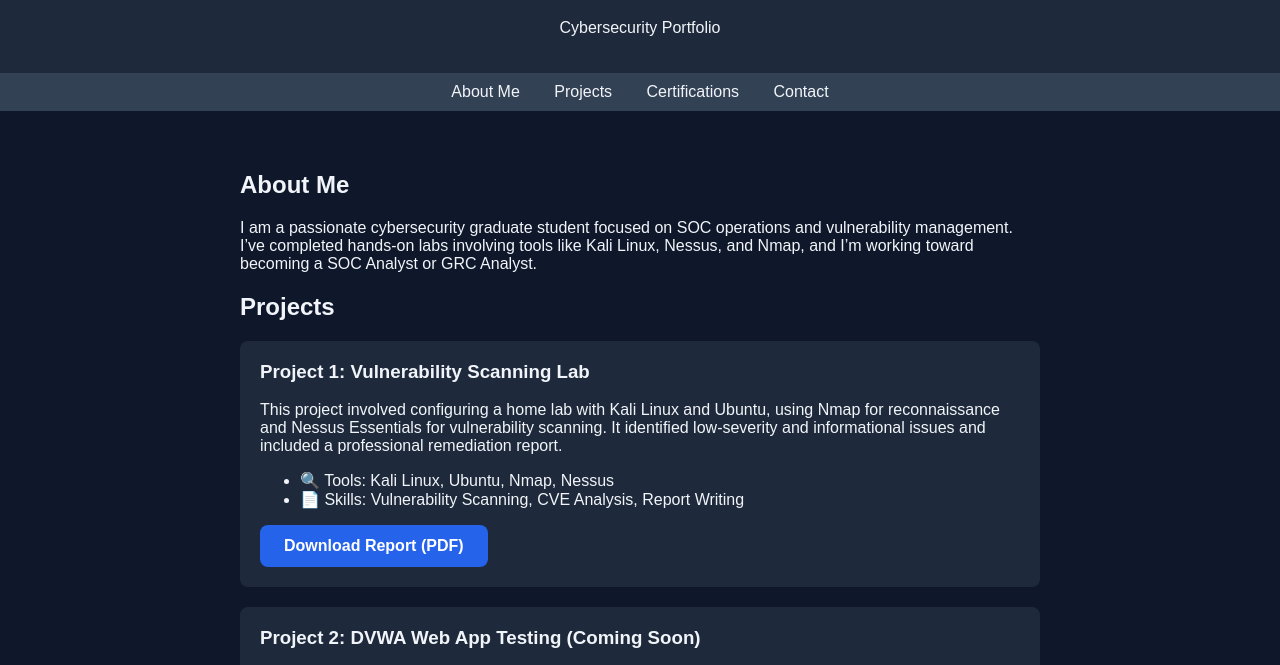
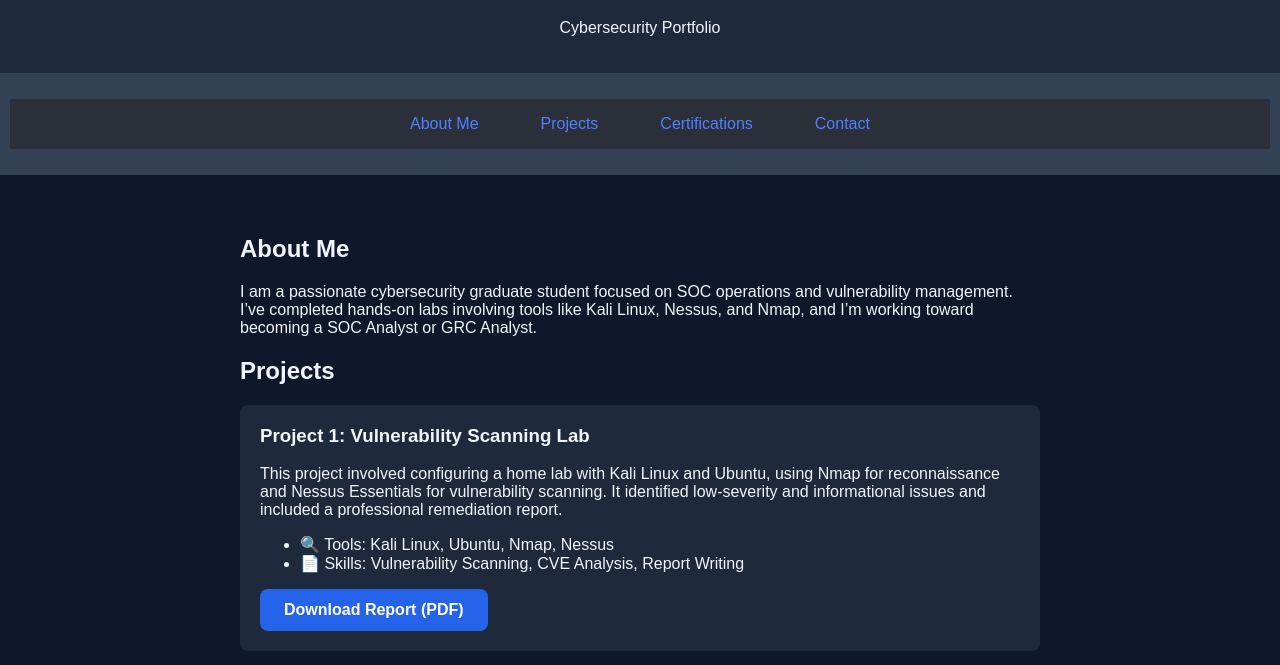
Before and after one commit to ayemyatoo/ayemyatoo.github.io, a plain HTML site: page index.html in a window 1280 px wide. Shown: the part 81-746 px from the top of the page. Drawn offline with Linux system fonts and the light colour scheme.

Commit message:
Update index.html

```diff
--- a/index.html
+++ b/index.html
@@ -107,11 +107,13 @@
   </header>
 
   <nav>
-    <a href="#about">About Me</a>
-    <a href="#projects">Projects</a>
-    <a href="#certifications">Certifications</a>
-    <a href="#contact">Contact</a>
-  </nav>
+  <ul style="display: flex; justify-content: center; gap: 2rem; list-style: none; padding: 1rem 0; background-color: #2b2f3a;">
+    <li><a href="#about" style="color: #4f80ff; text-decoration: none;">About Me</a></li>
+    <li><a href="#projects" style="color: #4f80ff; text-decoration: none;">Projects</a></li>
+    <li><a href="#certifications" style="color: #4f80ff; text-decoration: none;">Certifications</a></li>
+    <li><a href="#contact" style="color: #4f80ff; text-decoration: none;">Contact</a></li>
+  </ul>
+</nav>
 
   <div class="container">
     <section id="about">
```
